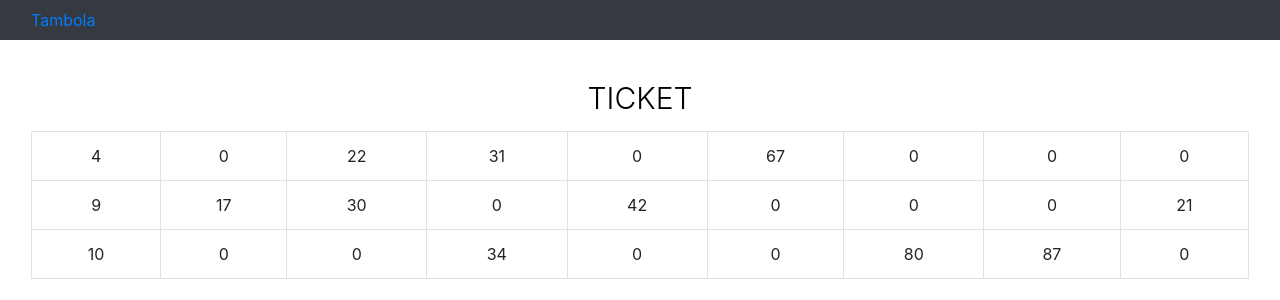
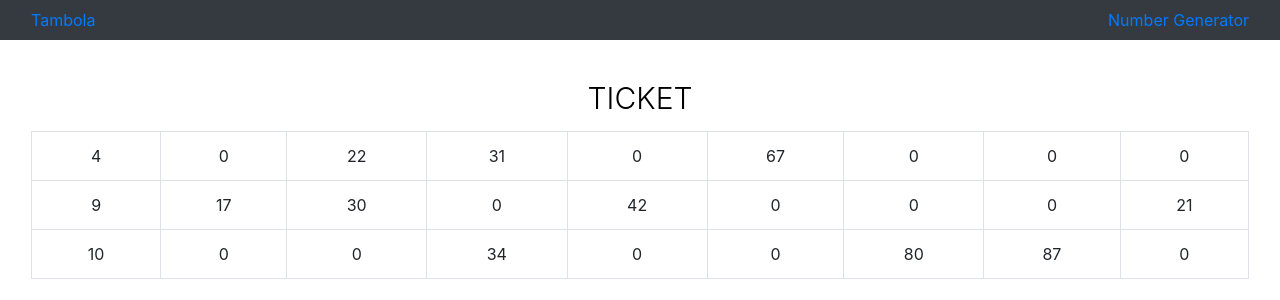
Before and after one commit to beingyoyo/tambola, a Django app: page /ticket/ in a window 1280 px wide. Shown: the top 300 px of the page. Run offline with Django 4.2, Linux system fonts and the light colour scheme; some libraries are stand-ins or nearby versions.

Commit message:
added number generator link

```diff
--- a/templates/includes/navbar.html
+++ b/templates/includes/navbar.html
@@ -1,6 +1,8 @@
+{% load static %}
 <nav class="navbar navbar-expand-lg navbar-dark bg-dark">
     <div class="container-fluid">
         <a href="{% url 'home' %}">Tambola</a>
+        <a href="{% url 'number_generator' %}">Number Generator</a>
     </div>
       <!-- Container wrapper -->
 </nav>
```
